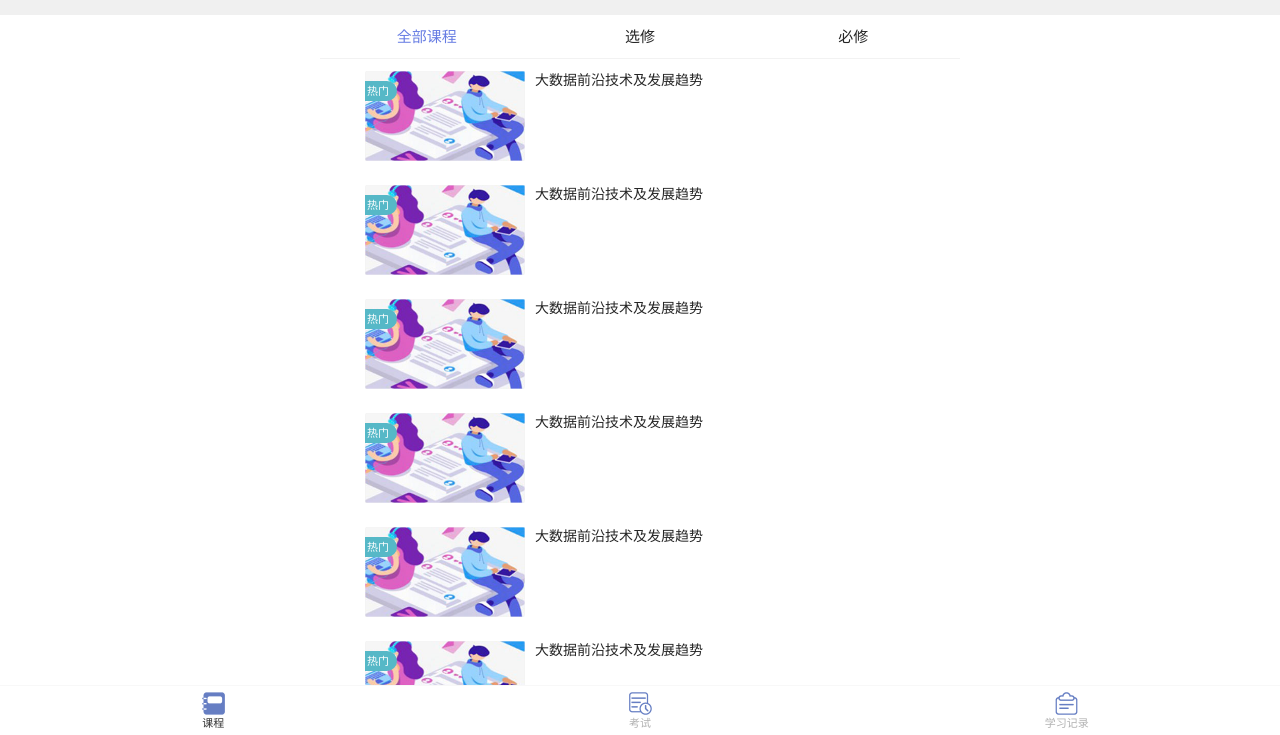
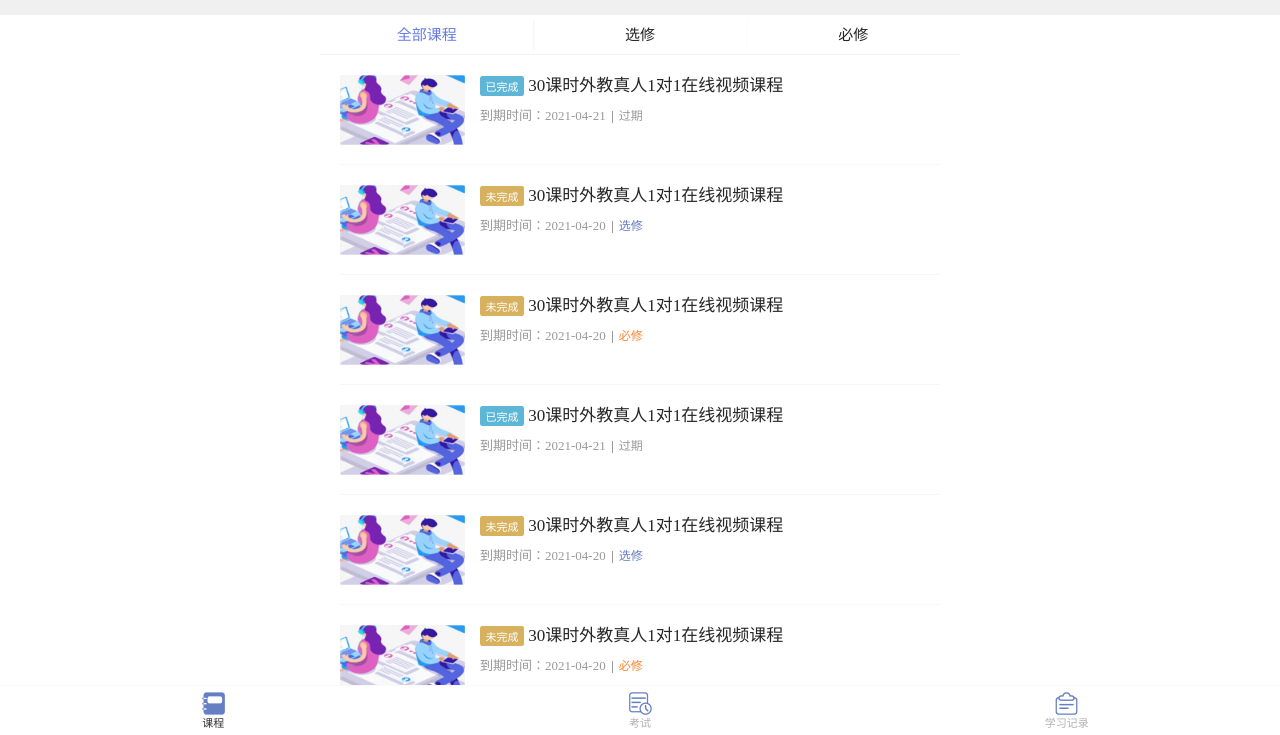
Before and after one commit to skycherry/m-lms-rx, a website: page page/my_course.html in a window 1280 px wide. Shown: the part 65-800 px from the top of the page. Drawn offline with Linux system fonts and the light colour scheme.

Commit message:
我的课程

```diff
--- a/data/course_search.json
+++ b/data/course_search.json
@@ -10,73 +10,30 @@
     "list": [
       {
         "id": 1,
+        "complete": 0,
         "url": "./course_details.html",
         "imgUrl": "../dist/images/c_pic.jpg",
-        "details": "大数据前沿技术及发展趋势",
-        "hot": 1
+        "details": "30课时外教真人1对1在线视频课程",
+        "dueDate": "2021-04-21",
+        "type": 0
       },
       {
         "id": 1,
+        "complete": 1,
         "url": "./course_details.html",
         "imgUrl": "../dist/images/c_pic.jpg",
-        "details": "大数据前沿技术及发展趋势",
-        "hot": 1
+        "details": "30课时外教真人1对1在线视频课程",
+        "dueDate": "2021-04-20",
+        "type": 1
       },
       {
         "id": 1,
+        "complete": 1,
         "url": "./course_details.html",
         "imgUrl": "../dist/images/c_pic.jpg",
-        "details": "大数据前沿技术及发展趋势",
-        "hot": 1
-      },
-      {
-        "id": 1,
-        "url": "./course_details.html",
-        "imgUrl": "../dist/images/c_pic.jpg",
-        "details": "大数据前沿技术及发展趋势",
-        "hot": 1
-      },
-      {
-        "id": 1,
-        "url": "./course_details.html",
-        "imgUrl": "../dist/images/c_pic.jpg",
-        "details": "大数据前沿技术及发展趋势",
-        "hot": 1
-      },
-      {
-        "id": 1,
-        "url": "./course_details.html",
-        "imgUrl": "../dist/images/c_pic.jpg",
-        "details": "大数据前沿技术及发展趋势",
-        "hot": 1
-      },
-      {
-        "id": 1,
-        "url": "./course_details.html",
-        "imgUrl": "../dist/images/c_pic.jpg",
-        "details": "大数据前沿技术及发展趋势",
-        "hot": 1
-      },
-      {
-        "id": 1,
-        "url": "./course_details.html",
-        "imgUrl": "../dist/images/c_pic.jpg",
-        "details": "大数据前沿技术及发展趋势",
-        "hot": 1
-      },
-      {
-        "id": 1,
-        "url": "./course_details.html",
-        "imgUrl": "../dist/images/c_pic.jpg",
-        "details": "大数据前沿技术及发展趋势",
-        "hot": 1
-      },
-      {
-        "id": 1,
-        "url": "./course_details.html",
-        "imgUrl": "../dist/images/c_pic.jpg",
-        "details": "大数据前沿技术及发展趋势",
-        "hot": 1
+        "details": "30课时外教真人1对1在线视频课程",
+        "dueDate": "2021-04-20",
+        "type": 2
       }
     ]
   }
--- a/page/my_course.html
+++ b/page/my_course.html
@@ -64,18 +64,27 @@
                       :finished="finished"
                       finished-text="没有更多了"
                       @load="onLoad">
-                <div class="list-item"
+                <div class="list-item van-hairline--bottom"
                      v-for="(item, index) in courseList"
                      :key="index">
                   <a :href="item.url" class="item-content">
                     <div class="item-thumb van-hairline--surround">
                       <img :src="item.imgUrl" alt="">
                     </div>
-                    <div class="item-tag" v-if="item.hot">
-                      <span class="tag-mark">热门</span>
-                    </div>
                     <div class="item-info">
-                      <div class="info-profile" v-text="item.details"></div>
+                      <div class="info-title van-multi-ellipsis--l2">
+                        <van-tag type="primary" v-if="item.complete == 0">已完成</van-tag>
+                        <van-tag type="warning" v-else>未完成</van-tag>
+
+                        <span v-text="item.details">item.details</span>
+                      </div>
+                      <div class="info-date">
+                        <span class="date">到期时间：<span v-text="item.dueDate"></span></span>
+
+                        <span class="type" v-if="item.type == 0">过期</span>
+                        <span class="type blue" v-else-if="item.type == 1">选修</span>
+                        <span class="type orange" v-else="item.type == 2">必修</span>
+                      </div>
                     </div>
                   </a>
                 </div>
```
Also changed, not shown: dist/css/main.css, dist/less/common.less, dist/less/theme.less.
